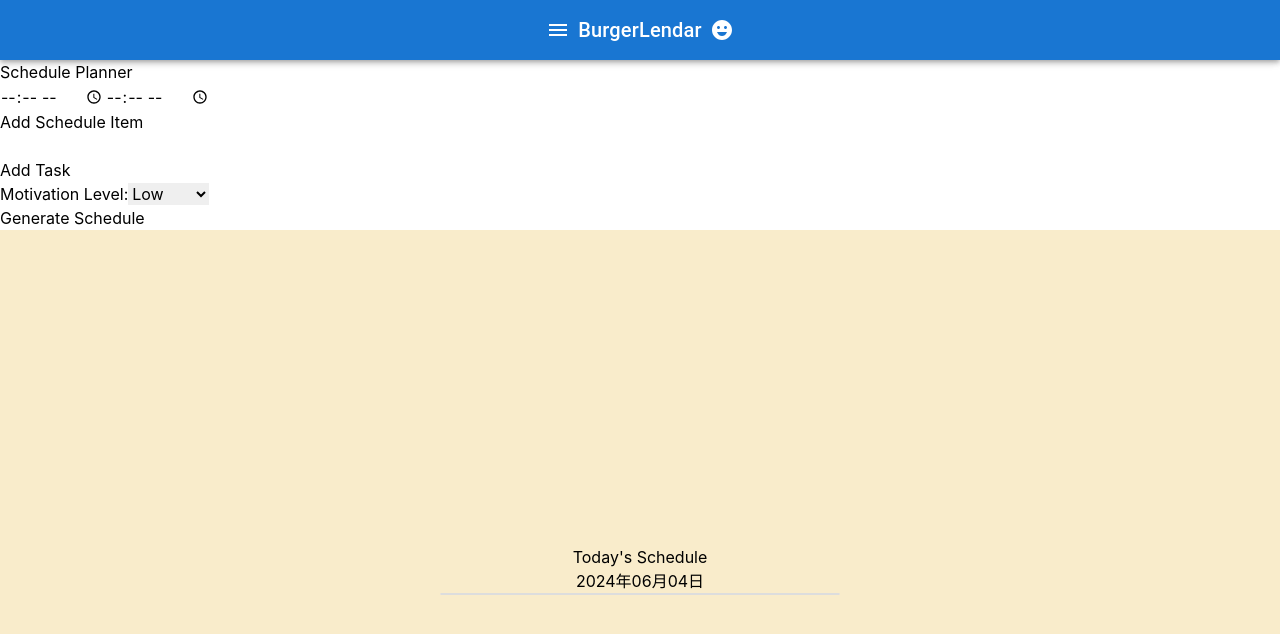
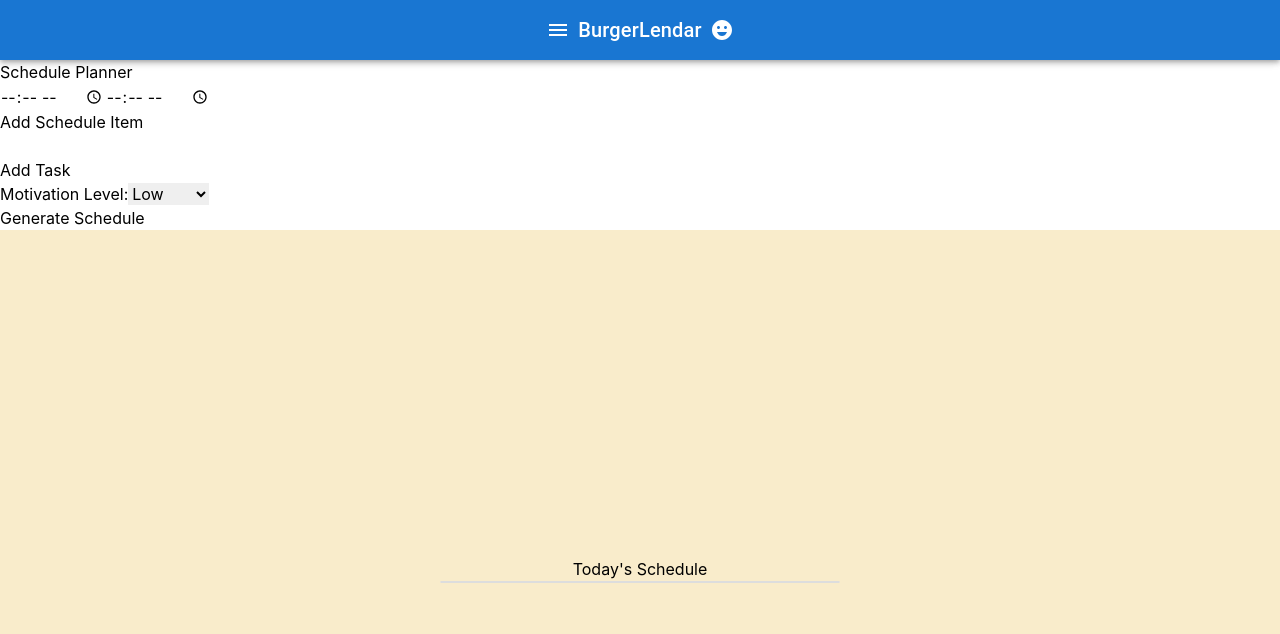
Before and after one commit to tsukasa1111/BurgerLendar, a React (Create React App) app: page /chat in a window 1280 px wide. Shown: the top 634 px of the page. Built offline with nearby package versions, Linux system fonts and the light colour scheme.

Commit message:
done chatGPT

```diff
--- a/src/components/chatGPT/education.tsx
+++ b/src/components/chatGPT/education.tsx
@@ -18,7 +18,7 @@ const Edu: React.FC<EduProps> = ({ setOutput }) => {
   const [motivation, setMotivation] = useState<"low" | "medium" | "high">(
     "low"
   );
-  const [output, setoutput] = useState<string>("");
+  const [out, setout] = useState<string>("");
   const handleScheduleChange = (
     index: number,
     field: keyof ScheduleItem,
@@ -81,7 +81,8 @@ const Edu: React.FC<EduProps> = ({ setOutput }) => {
           },
         }
       );
-      setoutput(response.data.choices[0].message.content);
+      setOutput(response.data.choices[0].message.content);
+      setout(response.data.choices[0].message.content);
     } catch (error) {
       console.error("Error fetching response:", error);
     }
@@ -149,7 +150,7 @@ const Edu: React.FC<EduProps> = ({ setOutput }) => {
         <button type="submit">Generate Schedule</button>
       </form>
       <div>
-        <h1>{output}</h1>
+        <h1>{out}</h1>
       </div>
     </div>
   );
--- a/src/components/chatGPT/home.tsx
+++ b/src/components/chatGPT/home.tsx
@@ -120,12 +120,14 @@ const Home: React.FC<AnotherComponentProps> = ({ output }) => {
     const currentEvent = sortedEvents.splice(currentEventIndex, 1)[0];
     sortedEvents.unshift(currentEvent);
   }
+  console.log("schedule");
+  console.log(scheduleEvents);
+  //console.log(formattedText);
 
   return (
     <div className="schedule-container">
       <h1>Today's Schedule</h1>
-      <div className="schedule-date">{todayDate}</div>
-      <h1>{formattedText}</h1>
+
       <div className="schedule-content">
         <ul className="schedule-list">
           {sortedEvents.map((event, index) => {
--- a/src/components/chatGPT/page.tsx
+++ b/src/components/chatGPT/page.tsx
@@ -1,10 +1,15 @@
-import React, { useState } from "react";
-import Chat from './chat';
-import Edu from './education';
-import Home from './home';
+import React, { useState, useEffect } from "react";
+import Chat from "./chat";
+import Edu from "./education";
+import Home from "./home";
 
-const App:React.FC = () =>{
+const App: React.FC = () => {
   const [output, setOutput] = useState<string>("");
+
+  useEffect(() => {
+    console.log("in page.tsx output:");
+    console.log(output);
+  }, [output]);
 
   return (
     <div>
@@ -13,7 +18,6 @@ const App:React.FC = () =>{
       <Home output={output} />
     </div>
   );
-
-}
+};
 
 export default App;
```
